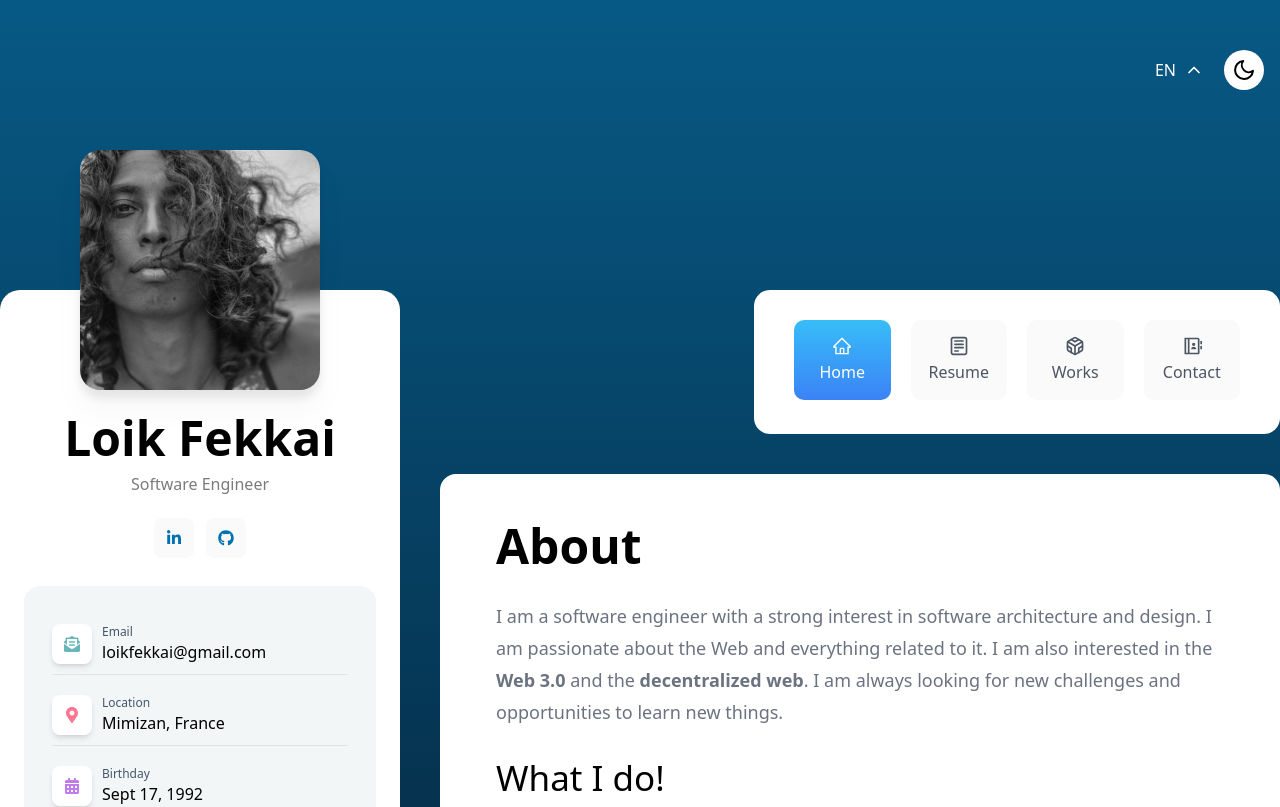
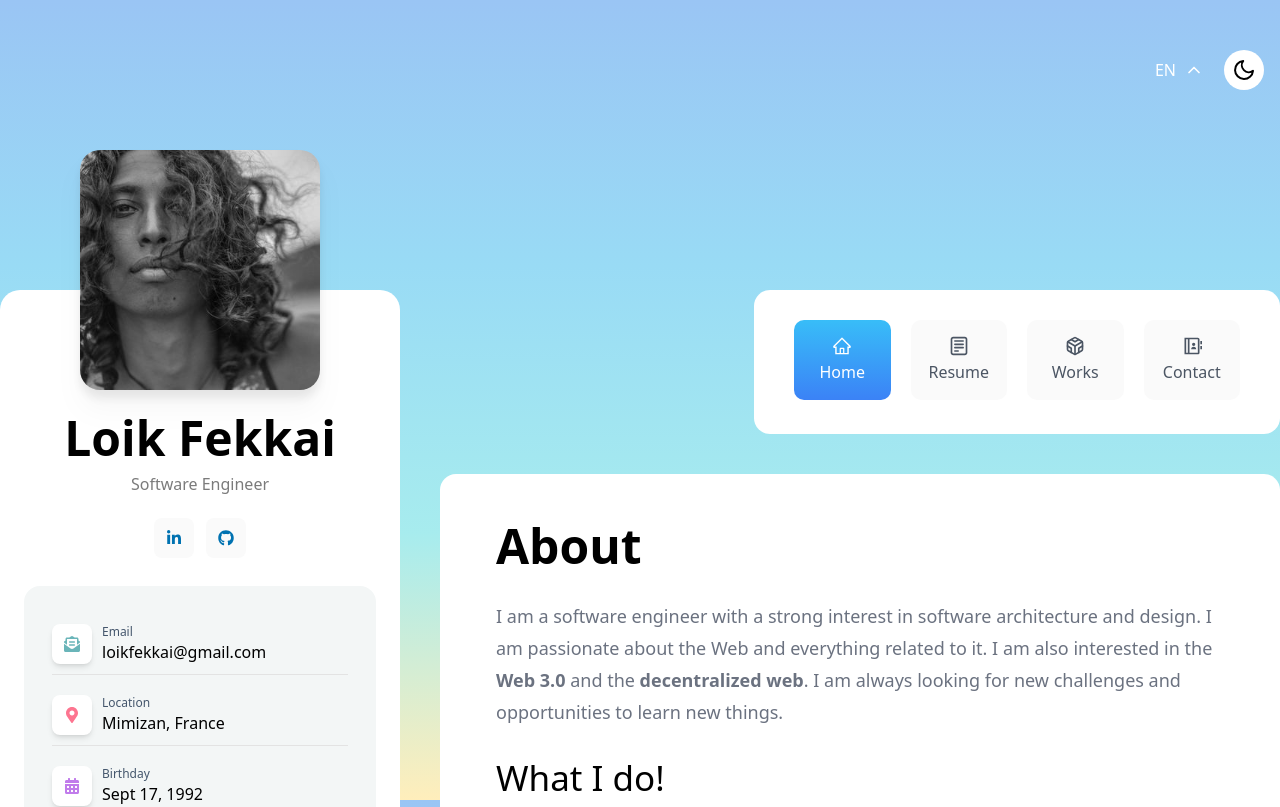
Before and after one commit to Lokicoule/portfolio, a React (Vite) app: page /en in a window 1280 px wide. Shown: the top 807 px of the page. Built offline with nearby package versions, Linux system fonts and the light colour scheme.

Commit message:
style(background): update colors

```diff
--- a/src/index.css
+++ b/src/index.css
@@ -1,6 +1,12 @@
 @tailwind base;
 @tailwind components;
 @tailwind utilities;
+
+body {
+  background-image: linear-gradient(to top, #ffeebb, #a7ecee, #99dbf5, #9ac5f4);
+  background-repeat: no-repeat;
+  background-attachment: fixed;
+}
 
 @layer components {
   .primary {
@@ -57,6 +63,10 @@
     @apply bg-gradient-to-b from-gray-950 to-sky-800;
   }
 
+  .bg-custom-gradient {
+    @apply bg-gradient-to-t from-[#FFEEBB] via-[#A7ECEE] via-[#99DBF5] to-[#9AC5F4];
+  }
+
   .link-menu {
     @apply w-full h-20 rounded-[10px] text-gray-600 cursor-pointer font-medium mx-2.5 dark:text-[#A6A6A6] justify-center flex flex-col items-center transition-all duration-300 ease-in-out bg-[#FAFAFA] dark:bg-[#121e26];
   }
--- a/src/shared/components/layouts/GridLayout.tsx
+++ b/src/shared/components/layouts/GridLayout.tsx
@@ -7,7 +7,7 @@ import { AnimatePresence, motion } from "framer-motion";
 
 const GridLayout: React.FC<PropsWithChildren> = ({ children }) => {
   return (
-    <div className="bg-sky-to-grey dark:bg-grey-to-sky w-full min-h-screen antialiased">
+    <div className="dark:bg-gradient-to-t from-[#FCDAB7] via-[#1E5F74] via-[#133B5C] to-[#1D2D50] bg-no-repeat bg-fixed">
       <Header />
       <main className="container grid grid-cols-12 md:gap-10 lg:mt-[180px] ">
         <div className="col-span-12 lg:col-span-4 lg:h-screen lg:sticky top-44 hidden lg:block">
```
